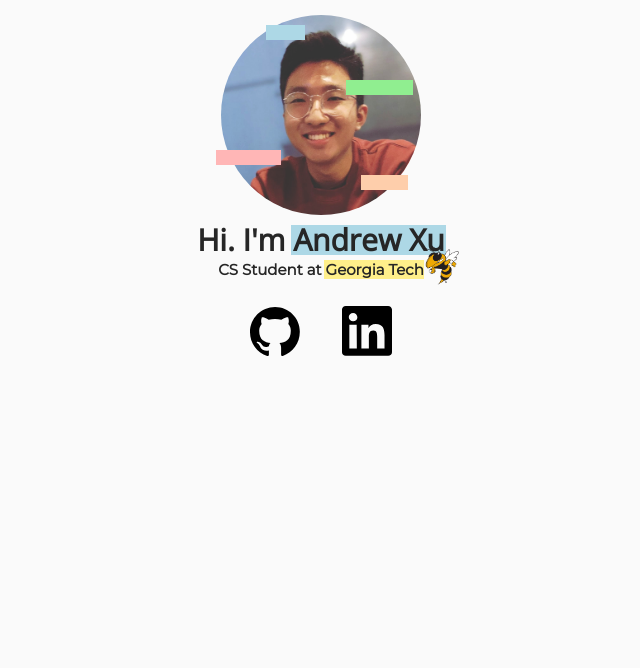
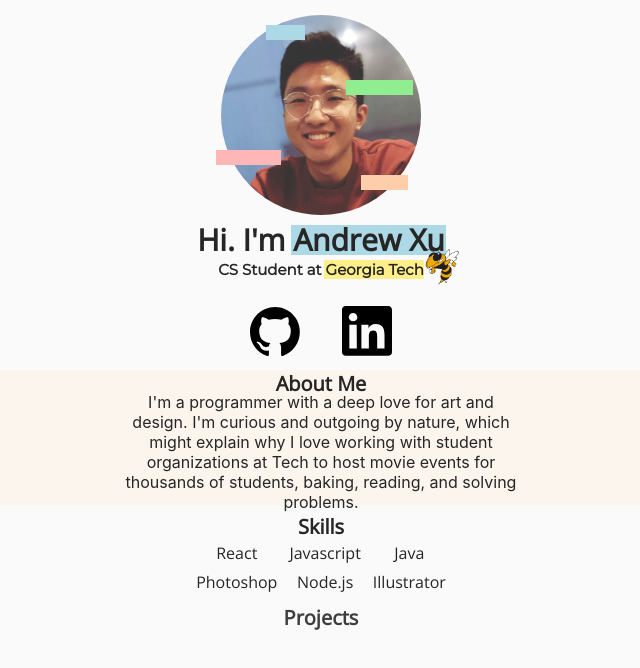
Before and after one commit to andwxu/andwxu.github.io, a React (Create React App) app: page / in a window 1280 px wide. Shown: the top 668 px of the page, without its empty margins (319-959 px from the left). Built offline with nearby package versions, Linux system fonts and the light colour scheme.

Commit message:
added working links to project section

```diff
--- a/src/App.css
+++ b/src/App.css
@@ -8,7 +8,7 @@ html, body {
 
 .container {
   min-height: 100vh;
-  background: #262626;
+  background: #fafafa;
   text-align: center;
   color: #262626;
 }
@@ -83,3 +83,20 @@ h4 {
   font-family: 'Montserrat';
   cursor: default;
 }
+
+h5 {
+  display: block;
+  position: relative;
+  margin: 0 auto;
+  font-family: 'Open Sans';
+  font-size: 20px;
+}
+
+p {
+  display: block;
+  position: relative;
+  margin: 0 auto;
+  padding: 5px 0;
+  max-width: 400px;
+  z-Index: 50;
+}
--- a/src/Highlight.js
+++ b/src/Highlight.js
@@ -1,8 +1,6 @@
 import React from 'react';
 import { useSpring, animated } from 'react-spring';
 import buzz from './buzz.png';
-
-let loaded = false;
 
 export default function Highlight() {
     const props = useSpring({
--- a/src/Profile.js
+++ b/src/Profile.js
@@ -3,28 +3,10 @@ import andrew from './andrew.jpg'
 import { useSpring, animated } from 'react-spring';
 
 export default function Profile() {
-  const onOpen = useSpring({
-    config: { friction: 40 },
-    from: {
-      top: '0%',
-      left: '0%',
-      width: '0%',
-      height: '0%',
-      background: '#262626',
-      position: 'absolute',
-    },
-    to: {
-      width: '100%',
-      height: '100%',
-      background: '#fafafa',
-    },
-    delay: 500,
-  });
-
   const props = useSpring({
       opacity: 1,
       from: { opacity: 0 },
-      delay: 900,
+      delay: 300,
   });
 
   const propsDiv = useSpring({
@@ -85,7 +67,6 @@ export default function Profile() {
 
   return (
       <div className='profile'>
-        <animated.div style={onOpen} />
         <animated.div className='profile-box' style={propsDiv} />
         <animated.div className='profile-box' style={propsDiv2} />
         <animated.div className='profile-box' style={propsDiv3} />
--- a/src/Table.css
+++ b/src/Table.css
@@ -3,6 +3,7 @@ table {
     top: -30px;
     margin: 0 auto;
     table-layout: fixed;
+    font-family: 'Open Sans';
 }
 
 td {
@@ -16,3 +17,34 @@ a svg {
 a svg:hover > path {
     fill: #6a2c70;
 }
+
+.skills {
+    margin: 0 auto;
+}
+
+.skills td {
+    padding: 15px 5px 5px 5px;
+    max-width: 100px;
+}
+
+.row2 td{
+    padding: 0 5px 15px 5px;
+    top: -30px;
+}
+
+.projects img {
+    max-width: 100px;
+    border-radius: 15px;
+    margin: 6px 0;
+}
+
+.projects img:hover {
+    filter: brightness(110%);
+}
+
+.projects td {
+    max-width: 300px;
+    padding: 0 8px;
+    font-size: 13px;
+    text-align: left;
+}
--- a/src/Table.js
+++ b/src/Table.js
@@ -3,6 +3,8 @@ import { useSpring, animated } from 'react-spring';
 import './Table.css';
 import { ReactComponent as Github } from './github.svg';
 import { ReactComponent as Linked } from './linkedin.svg';
+import boba from './boba.png'
+import recipe from './recipe.png'
 
 export default function Hi() {
     const props = useSpring({
@@ -17,13 +19,185 @@ export default function Hi() {
         delay: 3000,
     });
 
+    const about = useSpring({
+        to: {
+            opacity: 1,
+            top: '-50px',
+        },
+        from: {
+            opacity: 0,
+        },
+        delay: 3500,
+    });
+
+    const aboutText = useSpring({
+        to: {
+            width: '100%',
+            top: '-23px',
+        },
+        from: {
+            position: 'relative',
+            width: '0%',
+            background: '#fcf5ee',
+            height: '135px',
+            zIndex: '2',
+            display: 'block',
+            top: '-33px',
+        },
+        delay: 3300,
+    });
+
+    const p = useSpring({
+        to: {
+            opacity: 1,
+            top: '-10px',
+
+        },
+        from: {
+            opacity: 0,
+            top: '-20px',
+            minWidth: '400px',
+        },
+        delay: 3800,
+    });
+
+    const skill = useSpring({
+        to: {
+            opacity: 1,
+            top: '-15px',
+        },
+        from: {
+            opacity: 0,
+            top: '-25px',
+        },
+        delay: 4200,
+    });
+
+    const props2 = useSpring({
+        to: {
+            opacity: 1,
+            top: '0px',
+        },
+        from: {
+            opacity: 0,
+            top: '10px',
+        },
+        delay: 4400,
+    });
+
+    const project = useSpring({
+        to: {
+            opacity: 1,
+            top: '-35px',
+        },
+        from: {
+            opacity: 0,
+            top: '-45px',
+        },
+        delay: 4700,
+    });
+
+    const tr1 = useSpring({
+        to: {
+            opacity: 1,
+            top: '0px',
+        },
+        from: {
+            opacity: 0,
+            top: '15px',
+        },
+        delay: 5300,
+    });
+
+    const tr2 = useSpring({
+        to: {
+            opacity: 1,
+            top: '0px',
+        },
+        from: {
+            opacity: 0,
+            top: '15px',
+        },
+        delay: 5800,
+    });
+
     //all images are #262626
     return (
+        <div>
             <table className='contacts'>
+                <tbody>
+                <tr>
                     <animated.td style={props}><a href='https://github.com/andwxu'>
                         <Github /></a></animated.td>
                     <animated.td style={props}><a href='https://www.linkedin.com/in/andrew-xu-440a90193/'>
                         <Linked /></a></animated.td>
+                </tr>
+                </tbody>
             </table>
+
+            <animated.div style={aboutText}>
+                <animated.h5 style={about} className='about'>About Me</animated.h5>
+                <animated.p style={p}>
+                    I'm a programmer with a deep love for art and design. I'm curious and outgoing by nature,
+                    which might explain why I love working with student organizations at Tech to host movie events for thousands of students, baking,
+                    reading, and solving problems.
+                </animated.p>
+            </animated.div>
+
+            <animated.h5 style={skill}>Skills</animated.h5>
+            <table className='skills'>
+                <tbody>
+                <tr>
+                    <animated.td style={props2}>
+                        React
+                    </animated.td>
+                    <animated.td style={props2}>
+                        Javascript
+                    </animated.td>
+                    <animated.td style={props2}>
+                        Java
+                    </animated.td>
+                </tr>
+                <tr className='row2'>
+                    <animated.td style={props2}>
+                        Photoshop
+                    </animated.td>
+                    <animated.td style={props2}>
+                        Node.js
+                    </animated.td>
+                    <animated.td style={props2}>
+                        Illustrator
+                    </animated.td>
+                </tr>
+                </tbody>
+            </table>
+
+            <animated.h5 style={project}>Projects</animated.h5>
+            <table className='projects' cellpadding="0">
+                <tbody>
+                <animated.tr style={tr1}>
+                    <td>
+                    <a href='https://github.com/andwxu/slackbot'><img src={boba} /></a>
+                    </td>
+                    <td>
+                        Bobabot is a slack app designed as a replacement for Donut bot. It pairs
+                        people together each week to get to know each other, keeps track of
+                        points earned for participating in club activities, and uses Google sheets
+                        API as a backend to keep track of members.
+                    </td>
+                </animated.tr>
+                <animated.tr style={tr2}>
+                    <td>
+                        <a href='https://github.com/andwxu/projectrecipe'><img src={recipe} /></a>
+                    </td>
+                    <td>
+                        Project Recipe is an ongoing project to categorize and display recipes
+                        across the web in a visually appealing manner. The frontend is done in
+                        React.
+                    </td>
+                </animated.tr>
+                </tbody>
+            </table>
+        </div>
     )
 }
```
Also changed, not shown: src/boba.png (added), src/recipe.png (added). Lines whose indentation alone changed are shown as unchanged.
